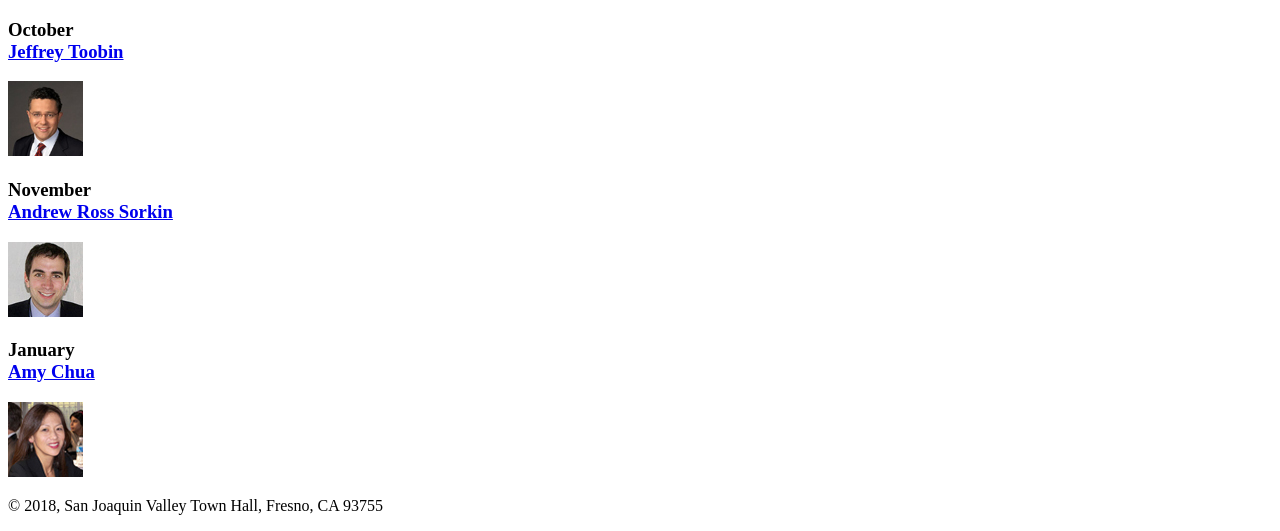
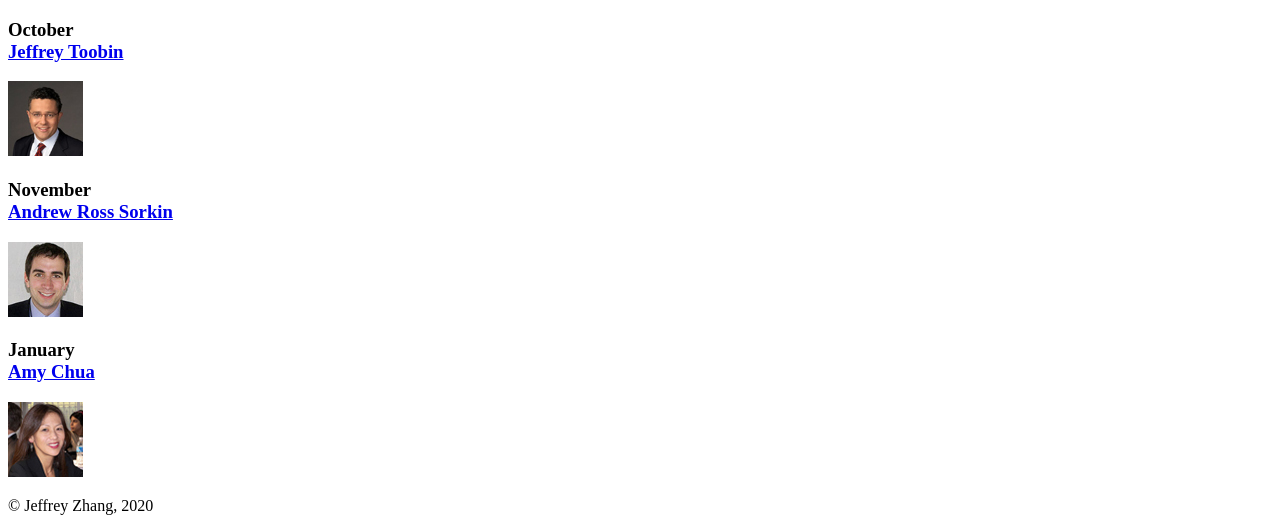
Before and after one commit to jz575/A08, a plain HTML site: page index.html in a window 1280 px wide. Shown: the part 504-1035 px from the top of the page. Drawn offline with Linux system fonts and the light colour scheme.

Commit message:
Update index.html
adjusted footer

```diff
--- a/index.html
+++ b/index.html
@@ -38,7 +38,7 @@
     <img src="images/chua75.jpg" alt="Amy Chua photo">
 	</main>
 	<footer>
-		<p>&copy; 2018, San Joaquin Valley Town Hall, Fresno, CA 93755</p>
+		<p>&copy; Jeffrey Zhang, 2020</p>
 	</footer>
 </body>
 </html>
```
